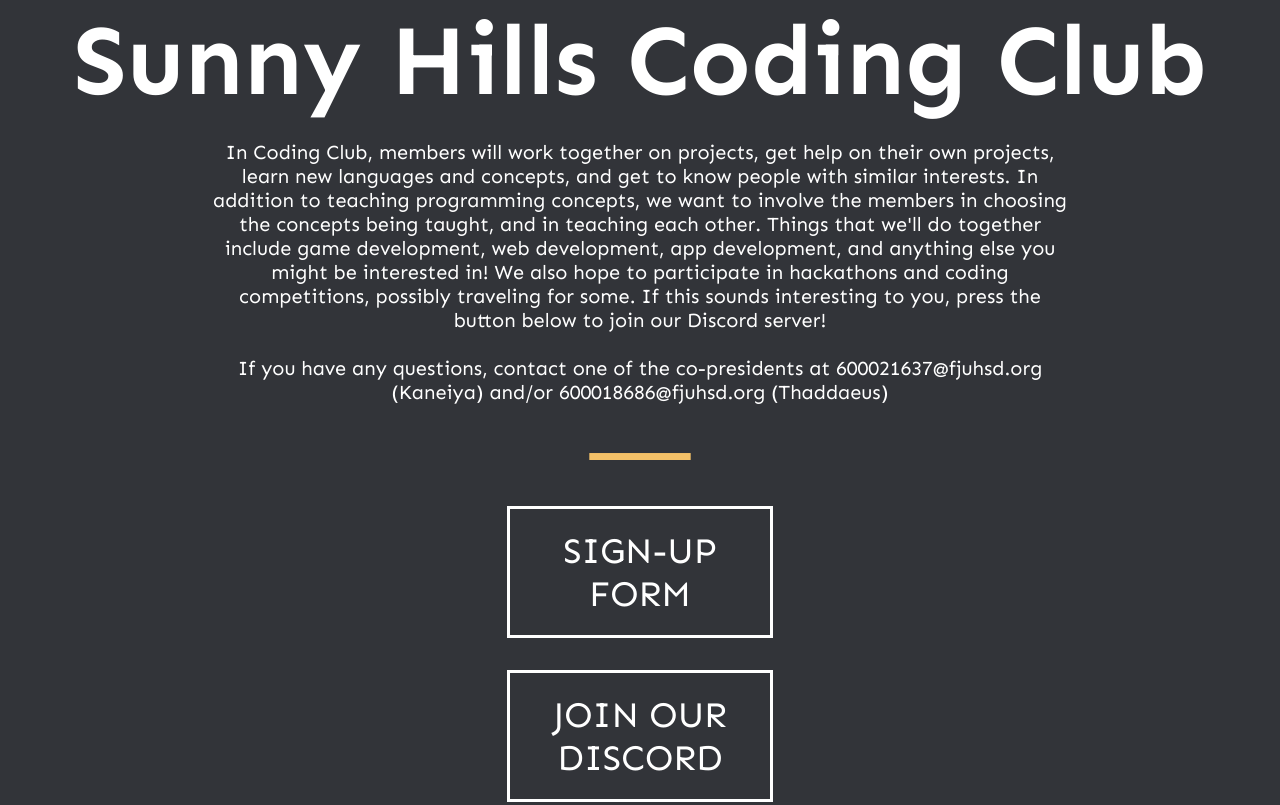
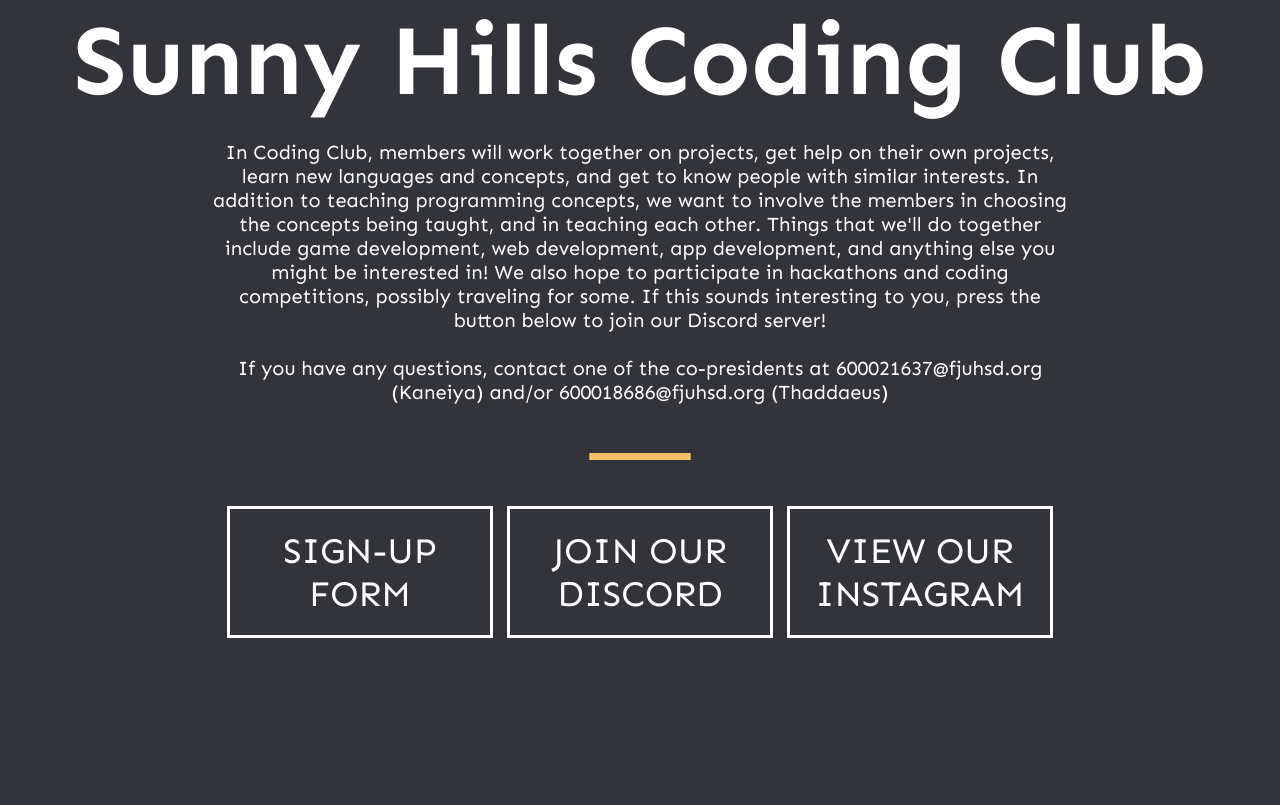
Before and after one commit to kaneiya/shhscode, a plain HTML site: page links.html in a window 1280 px wide. Shown: the top 805 px of the page. Drawn offline with Linux system fonts and the light colour scheme.

Commit message:
Update links.html

```diff
--- a/links.html
+++ b/links.html
@@ -12,7 +12,7 @@
             If you have any questions, contact one of the co-presidents at 600021637@fjuhsd.org (Kaneiya) and/or 600018686@fjuhsd.org (Thaddaeus)</p>
         </div>
         <h2 id="line" style="text-align: center; margin-bottom: -80;">—</h2>
-        <div style="align-items: center; display: flex; padding: 50px; justify-content: center; flex-direction: column;">
+        <div style="align-items: center; display: flex; padding: 50px; justify-content: center;" class="button-container">
             <a class="button" href="https://forms.gle/XFSG6HTdrDy3ZMSLA">SIGN-UP FORM</a>
             <a class="button" href="https://discord.gg/FJhZWHgvNg">JOIN OUR DISCORD</a>
             <a class="button" href="https://www.instagram.com/shhscode/">VIEW OUR INSTAGRAM</a>
@@ -43,6 +43,8 @@
         font-size: 36;
         text-align: center;
         padding: 20;
+        margin-left: 7px;
+        margin-right: 7px;
         margin-top: 32px;
         border-style: solid;
         border-color: white;
@@ -72,6 +74,14 @@
         padding: 0;
         margin-top: -35px;
     }
+    .button-container {
+         flex-direction: row;
+    }
+    @media only screen and (max-width: 860px) {
+        .button-container {
+            flex-direction: column;
+        }
+    }
     @font-face {
         font-family: 'icons';
         src: url('social_media_circled-webfont.woff2') format('woff2'),
```
